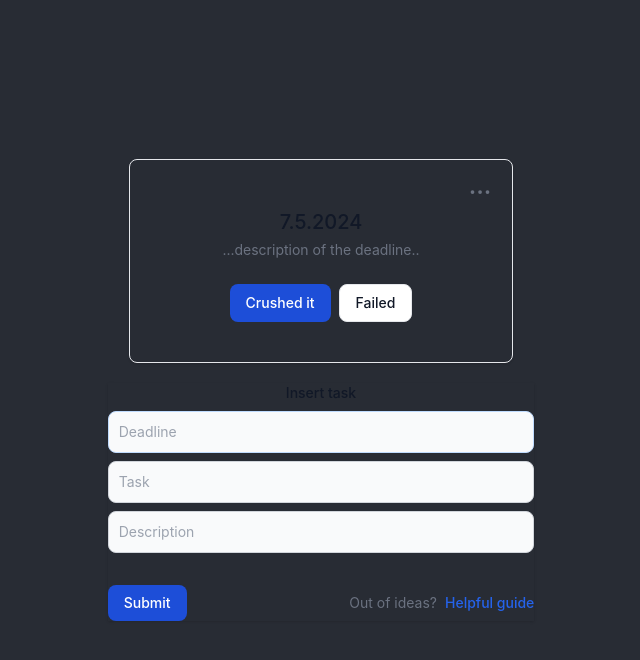
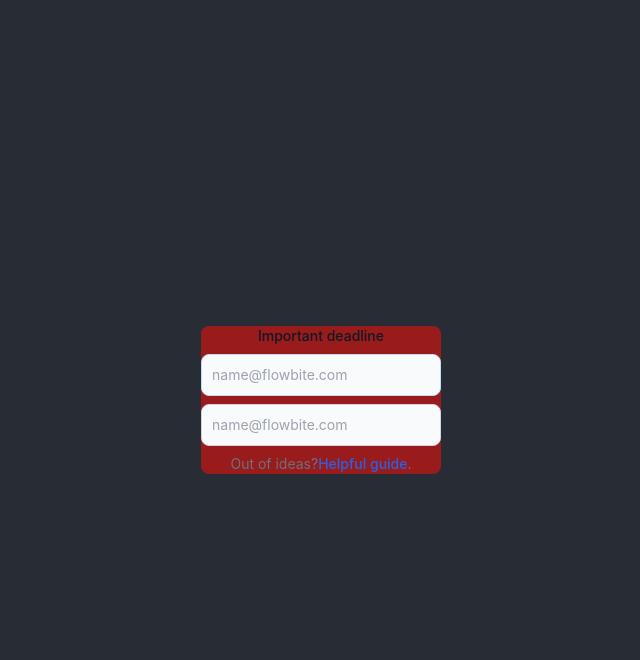
Before and after one commit to Thaotic-good/DeadlineDom, a React (Create React App) app: page / in a window 1280 px wide. Shown: the top 660 px of the page, without its empty margins (319-959 px from the left). Built offline with nearby package versions, Linux system fonts and the light colour scheme.

Commit message:
Revert "added event handlers"
This reverts commit 29868355fd28d7d6405f1065d2c3eaa83f2dc34c.

```diff
--- a/src/AddTask.tsx
+++ b/src/AddTask.tsx
@@ -2,56 +2,24 @@
 * DeadlineDominatrix = 1. for each deadline you will be able to place a bet, If you meet your deadline you can place bet
 * on to the next deadline and see some titties, if you miss you'll lose it and the anime dominatrix will "spank" you
 * 2. betting game with friends to meet assignments*/
-import TasksCards from "./TasksCards";
-import React from "react";
-
 function AddTask() {
-    const [completeTask, setCompleteTask] =
-        React.useState({
-            id: "",
-            deadline: "",
-            task: "",
-            description: ""})
-    const [currentTask, setCurrentTask] = React.useState("")
-
-    const handleInput = (event: React.ChangeEvent<HTMLInputElement>) => {
-        setCurrentTask(event.target.value)
-    }
-    const handleSubmit = (event: React.FormEvent<HTMLFormElement>) => {
-        event.preventDefault()
-    }
-
     return (
         <>
-            <TasksCards/>
-            <form  onSubmit={handleSubmit} className="shadow w-1/3 m-5">
-            <label htmlFor="helper-text" className="block mb-2 text-sm font-medium text-gray-900 dark:text-white">Insert task </label>
-                <div>
-                <input onChange={handleInput} type="text" id="helper-text" value={currentTask} aria-describedby="helper-text-explanation"
-                   className="bg-gray-50 border border-blue-200 text-gray-900 text-sm rounded-lg mb-2 focus:ring-blue-500
-                   focus:border-blue-500 block w-full p-2.5  dark:bg-gray-700 dark:border-gray-600 dark:placeholder-gray-400
-                   dark:text-white dark:focus:ring-blue-500 dark:focus:border-blue-500"
-                       placeholder="Deadline"/>
+            <form className="bg-red-800 rounded-lg m-5">
+            <label htmlFor="helper-text" className="block mb-2 text-sm font-medium text-gray-900 dark:text-white">
+                Important deadline
+                </label>
+            <input type="text" id="helper-text" aria-describedby="helper-text-explanation"
+                   className="bg-gray-50 border border-blue-200 text-gray-900 text-sm rounded-lg mb-2 focus:ring-blue-500 focus:border-blue-500 block w-full p-2.5  dark:bg-gray-700 dark:border-gray-600 dark:placeholder-gray-400 dark:text-white dark:focus:ring-blue-500 dark:focus:border-blue-500"
+                   placeholder="name@flowbite.com"/>
             <input type="email" id="helper-text" aria-describedby="helper-text-explanation"
                        className="bg-gray-50 border border-gray-300 text-gray-900 text-sm rounded-lg mb-2 focus:ring-blue-500 focus:border-blue-500 block w-full p-2.5  dark:bg-gray-700 dark:border-gray-600 dark:placeholder-gray-400 dark:text-white dark:focus:ring-blue-500 dark:focus:border-blue-500"
-                       placeholder="Task"/>
-                    <input type="email" id="helper-text" aria-describedby="helper-text-explanation"
-                           className="bg-gray-50 border border-gray-300 text-gray-900 text-sm rounded-lg mb-2 focus:ring-blue-500 focus:border-blue-500 block w-full p-2.5  dark:bg-gray-700 dark:border-gray-600 dark:placeholder-gray-400 dark:text-white dark:focus:ring-blue-500 dark:focus:border-blue-500"
-                           placeholder="Description"/>
-                </div>
-            <div className="flex justify-between items-center mt-8">
-                <button className="inline-flex items-center px-4 py-2 text-sm font-medium text-center text-white bg-blue-700 rounded-lg hover:bg-blue-800
-                        focus:ring-4 focus:outline-none focus:ring-blue-300 dark:bg-blue-600 dark:hover:bg-blue-700 dark:focus:ring-blue-800">
-                    Submit
-                </button>
-                <div className="flex gap-2">
-                <p id="helper-text-explanation" className="text-sm text-gray-500 dark:text-gray-400">
-                Out of ideas?</p>
+                       placeholder="name@flowbite.com"/>
+            <p id="helper-text-explanation" className="mt-2 text-sm text-gray-500 dark:text-gray-400">
+                Out of ideas?
                 <a href="https://mystudentvoices.com/what-are-good-habits-to-start-young-that-will-significantly-make-your-adult-life-easier-f6983c666280"
-                   className="text-sm font-medium text-blue-600 hover:underline dark:text-blue-500">
-                    Helpful guide</a>
-                </div>
-                </div>
+                   className="font-medium text-blue-600 hover:underline dark:text-blue-500">
+                    Helpful guide</a>.</p>
             </form>
         </>
     )
--- a/src/App.tsx
+++ b/src/App.tsx
@@ -7,6 +7,7 @@
 * EditTaskWindow
 * */
 import './App.css';
+import TasksCards from "./TasksCards";
 import AddTask from "./AddTask";
 
 function App() {
--- a/src/TasksCards.tsx
+++ b/src/TasksCards.tsx
@@ -8,15 +8,16 @@ import React from "react";
 import axios from "axios"
 
 function TasksCards(){
-    const [tasks, setTasks] = React.useState(["7.5.2024"])
+    const [tasks, setTasks] = React.useState([])
 
     return(
         <>
-                <div className="w-full max-w-sm border border-gray-200 rounded-lg shadow dark:bg-gray-800 dark:border-gray-700">
+            {tasks.map(task =>
+                <div
+                    className="w-full max-w-sm bg-white border border-gray-200 rounded-lg shadow dark:bg-gray-800 dark:border-gray-700">
                     <div className="flex justify-end px-4 pt-4">
                         <button id="dropdownButton" data-dropdown-toggle="dropdown"
-                                className="inline-block text-gray-500 dark:text-gray-400 hover:bg-gray-100 dark:hover:bg-gray-700 focus:ring-4
-                                 focus:outline-none focus:ring-gray-200 dark:focus:ring-gray-700 rounded-lg text-sm p-1.5"
+                                className="inline-block text-gray-500 dark:text-gray-400 hover:bg-gray-100 dark:hover:bg-gray-700 focus:ring-4 focus:outline-none focus:ring-gray-200 dark:focus:ring-gray-700 rounded-lg text-sm p-1.5"
                                 type="button">
                             <span className="sr-only">Open dropdown</span>
                             <svg className="w-5 h-5" aria-hidden="true" xmlns="http://www.w3.org/2000/svg"
@@ -41,20 +42,21 @@ function TasksCards(){
                         </div>
                     </div>
                     <div className="flex flex-col items-center pb-10">
-                        <h5 className="mb-1 text-xl font-medium text-gray-900 dark:text-white">{tasks}</h5>
-                        <span className="text-sm text-gray-500 dark:text-gray-400">...description of the deadline..</span>
+                        <h5 className="mb-1 text-xl font-medium text-gray-900 dark:text-white">Completed</h5>
+                        <span className="text-sm text-gray-500 dark:text-gray-400">DOMINATED</span>
                         <div className="flex mt-4 md:mt-6">
                             <a href="#"
                                className="inline-flex items-center px-4 py-2 text-sm font-medium text-center text-white bg-blue-700 rounded-lg hover:bg-blue-800
-                               focus:ring-4 focus:outline-none focus:ring-blue-300 dark:bg-blue-600 dark:hover:bg-blue-700 dark:focus:ring-blue-800">Crushed it</a>
+                               focus:ring-4 focus:outline-none focus:ring-blue-300 dark:bg-blue-600 dark:hover:bg-blue-700 dark:focus:ring-blue-800">Add
+                                friend</a>
                             <a href="#"
                                className="py-2 px-4 ms-2 text-sm font-medium text-gray-900 focus:outline-none bg-white rounded-lg border border-gray-200
                                hover:bg-gray-100 hover:text-blue-700 focus:z-10 focus:ring-4 focus:ring-gray-100 dark:focus:ring-gray-700 dark:bg-gray-800
-                               dark:text-gray-400 dark:border-gray-600 dark:hover:text-white dark:hover:bg-gray-700">Failed</a>
+                               dark:text-gray-400 dark:border-gray-600 dark:hover:text-white dark:hover:bg-gray-700">Message</a>
                         </div>
                     </div>
                 </div>
-
+            )}
         </>
     )
 }
```
